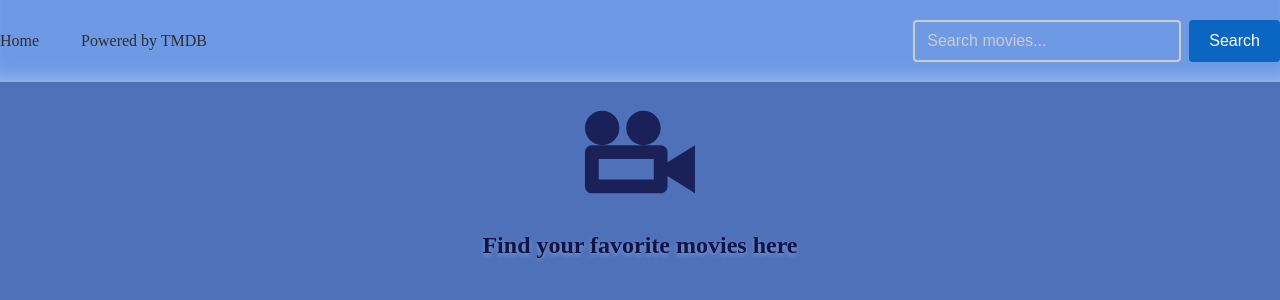
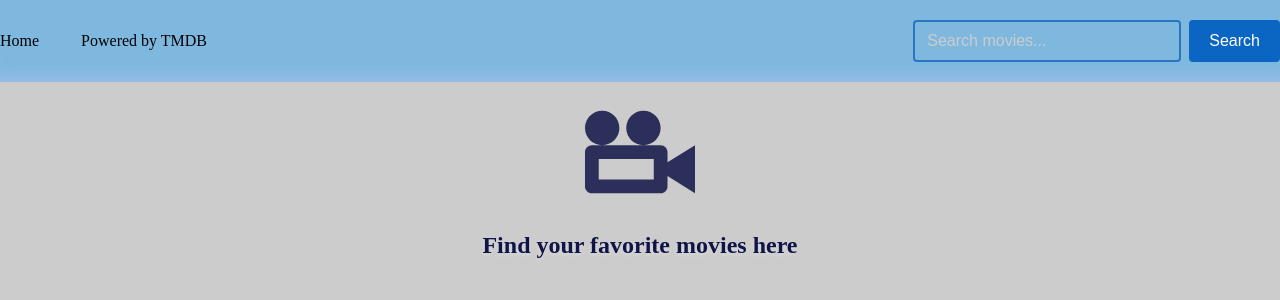
Before and after one commit to byOlexandra/03-react-movies, a React (Vite) app: page / in a window 1280 px wide. Shown: the top 300 px of the page. Built offline with nearby package versions, Linux system fonts and the light colour scheme.

Commit message:
localestorage

```diff
--- a/src/components/App/App.module.css
+++ b/src/components/App/App.module.css
@@ -12,7 +12,7 @@ body {
   left: 0;
   z-index: -1;
 
-  background-color: rgb(79, 113, 186);
+  background-color: #ccc;
 }
 
 @keyframes gradientFlow {
--- a/src/components/App/App.tsx
+++ b/src/components/App/App.tsx
@@ -1,4 +1,4 @@
-import { useState } from 'react'
+import { useEffect, useState } from 'react'
 import toast, { Toaster } from 'react-hot-toast';
 import style from './App.module.css'
 import SearchBar from '../SearchBar/SearchBar'
@@ -13,8 +13,18 @@ export default function App() {
     const [isCameraIcon, setIsCameraIcon] = useState(true)
     const [isLoading, setIsLoading] = useState(false);
     const [isError, setIsError] = useState(false);
-    const [movies, setMovies] = useState<Movie[]>([]);
-    const [selectedMovie, setSelectedMovie] = useState<Movie | null>(null)
+    const [selectedMovie, setSelectedMovie] = useState<Movie | null>(null);
+    const [movies, setMovies] = useState<Movie[]>(() => {
+        const savedMovies = localStorage.getItem('last-movies');
+        return savedMovies ? JSON.parse(savedMovies) : [];
+    });
+
+    useEffect(() => {
+        if (movies.length > 0) {
+            setIsCameraIcon(false)
+            localStorage.setItem('last-movies', JSON.stringify(movies))
+        }
+    }, [movies])
 
     const handleSearch = async (query: string) => {
         if (!query) return;
--- a/src/components/SearchBar/SearchBar.module.css
+++ b/src/components/SearchBar/SearchBar.module.css
@@ -1,6 +1,6 @@
 .header {
     padding: 20px 0px;
-    background-color: rgba(114, 158, 234, 0.9);
+    background-color: rgba(107, 179, 227, 0.8);
     width: 100%;
     margin-bottom: 20px;
     box-shadow: inset 0 -15px 15px -10px rgba(162, 190, 239, 0.8);
@@ -24,13 +24,12 @@
     margin-right: 30px;
     font-size: 16px;
     font-weight: 500;
-    color: #2d2e2e;
+    color: #000000;
     text-decoration: none;
-    transition: color 0.2s ease;
+    transition: text-decoration 0.3s ease;
 }
 
 .logo:hover {
-    color: #0e0e0e;
     text-decoration: underline;
 }
 
@@ -38,13 +37,12 @@
     margin-right: auto;
     font-size: 16px;
     font-weight: 500;
-    color: #2d2e2e;
+    color: #000000;
     text-decoration: none;
-    transition: color 0.2s ease;
+    transition: text-decoration 0.3s ease;
 }
 
 .link:hover {
-    color: #0e0e0e;
     text-decoration: underline;
 }
 
@@ -57,7 +55,7 @@
 .input {
     padding: 10px 12px;
     font-size: 16px;
-    border: 2px solid #ccc;
+    border: 2px solid #2875c3;
     border-radius: 4px;
     width: 240px;
     background-color: transparent;
```
